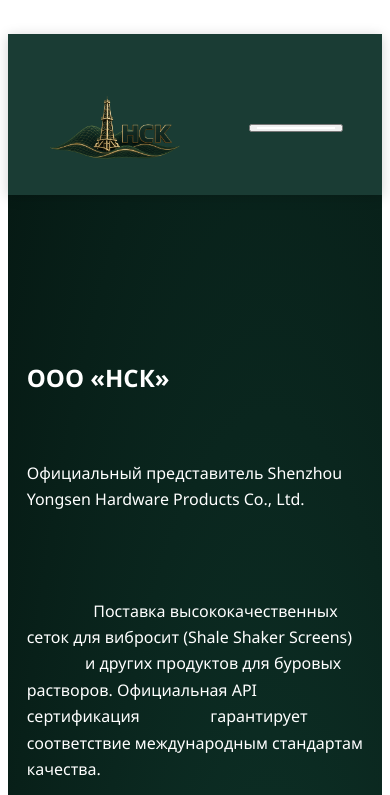
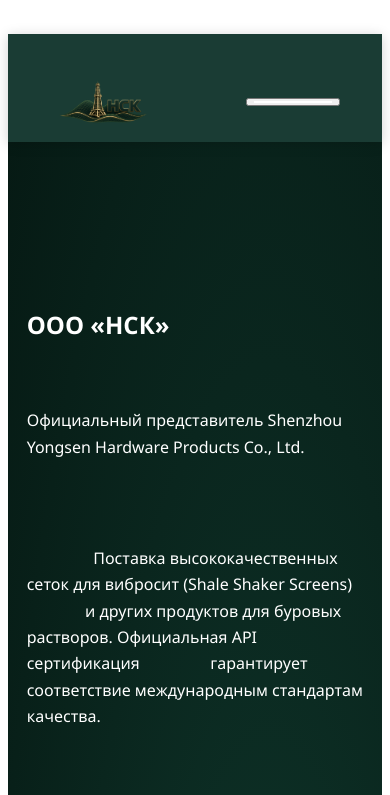
Before and after one commit to yzelfil/nsk-site, a plain HTML site: page index.html in a window 390 px wide. Shown: the top 795 px of the page. Drawn offline with Linux system fonts and the light colour scheme.

Commit message:
Update index.html

```diff
--- a/index.html
+++ b/index.html
@@ -289,7 +289,7 @@
       .footer a{color:var(--gold-light);text-decoration:none}
       .copyright{margin-top:2rem;padding-top:1.4rem;border-top:1px solid #333;font-size:.85rem;opacity:.7}
 @media(max-width:900px){
-       .logo-img{height:66px}
+       .logo-img{height:44px}
     .nav{position:fixed;top:0;right:-100%;width:280px;height:100vh;background:var(--dark-green);flex-direction:column;padding:80px 2rem 2rem;gap:1.5rem;transition:right .3s ease;box-shadow:-5px 0 20px rgba(0,0,0,.2)}
     .nav.active{right:0}
     .burger{display:flex}
```
